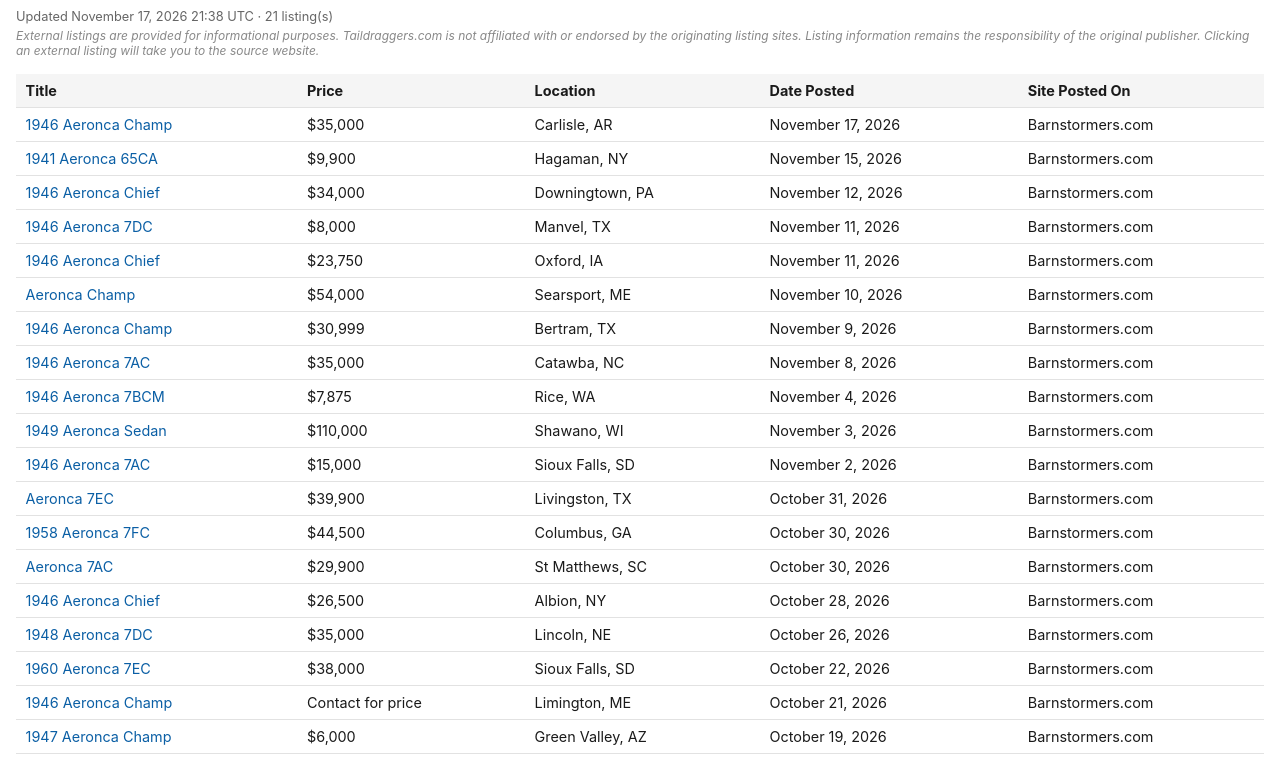
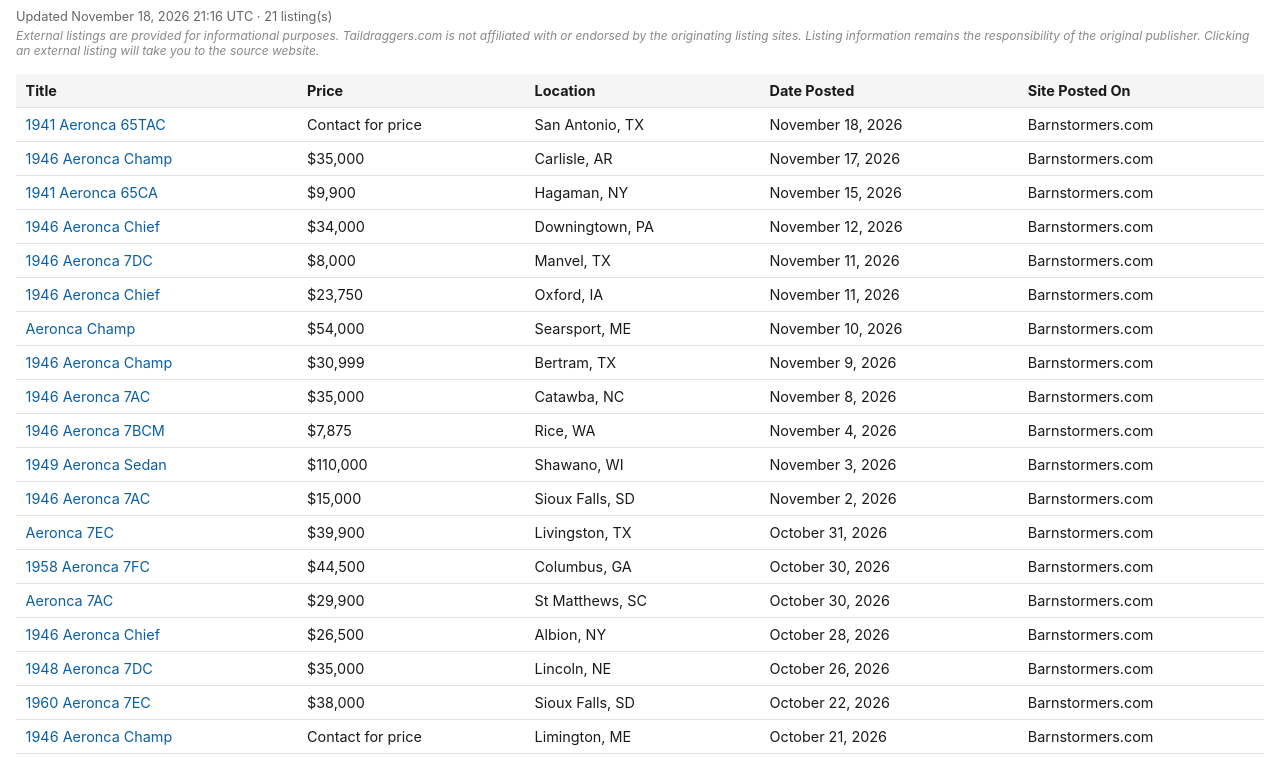
Before and after one commit to taildraggers/aeronca, a plain HTML site: page docs/index.html in a window 1280 px wide. Shown: the part 43-800 px from the top of the page. Drawn offline with Linux system fonts and the light colour scheme.

Commit message:
Update Aeronca listings (2026-11-18)

```diff
--- a/docs/index.html
+++ b/docs/index.html
@@ -76,13 +76,14 @@
 </head>
 <body>
   <h1>Other Aeronca Ads on the Web</h1>
-  <div class="updated">Updated November 17, 2026 21:38 UTC &middot; 21 listing(s)</div>
+  <div class="updated">Updated November 18, 2026 21:16 UTC &middot; 21 listing(s)</div>
   <div class="disclaimer">External listings are provided for informational purposes. Taildraggers.com is not affiliated with or endorsed by the originating listing sites. Listing information remains the responsibility of the original publisher. Clicking an external listing will take you to the source website.</div>
   <table>
     <thead>
       <tr><th>Title</th><th>Price</th><th>Location</th><th>Date Posted</th><th>Site Posted On</th></tr>
     </thead>
     <tbody>
+        <tr><td><a href="https://www.barnstormers.com/classified-2084536-1941-Aeronca-Defender-65TAC.html" target="_blank" rel="noopener noreferrer">1941 Aeronca 65TAC</a></td><td>Contact for price</td><td>San Antonio, TX</td><td>November 18, 2026</td><td>Barnstormers.com</td></tr>
         <tr><td><a href="https://www.barnstormers.com/classified-2084194-1946-AERONCA-CHAMP.html" target="_blank" rel="noopener noreferrer">1946 Aeronca Champ</a></td><td>$35,000</td><td>Carlisle, AR</td><td>November 17, 2026</td><td>Barnstormers.com</td></tr>
         <tr><td><a href="https://www.barnstormers.com/classified-2083899-1941-AERONCA-65CA-SUPER-CHIEF.html" target="_blank" rel="noopener noreferrer">1941 Aeronca 65CA</a></td><td>$9,900</td><td>Hagaman, NY</td><td>November 15, 2026</td><td>Barnstormers.com</td></tr>
         <tr><td><a href="https://www.barnstormers.com/classified-2083406-1946-Aeronca-Chief.html" target="_blank" rel="noopener noreferrer">1946 Aeronca Chief</a></td><td>$34,000</td><td>Downingtown, PA</td><td>November 12, 2026</td><td>Barnstormers.com</td></tr>
@@ -101,7 +102,6 @@
         <tr><td><a href="https://www.barnstormers.com/classified-2069705-1948-Aeronca-Champ-7DC-(126).html" target="_blank" rel="noopener noreferrer">1948 Aeronca 7DC</a></td><td>$35,000</td><td>Lincoln, NE</td><td>October 26, 2026</td><td>Barnstormers.com</td></tr>
         <tr><td><a href="https://www.barnstormers.com/classified-2074174-1960-Aeronca-Champ-7EC.html" target="_blank" rel="noopener noreferrer">1960 Aeronca 7EC</a></td><td>$38,000</td><td>Sioux Falls, SD</td><td>October 22, 2026</td><td>Barnstormers.com</td></tr>
         <tr><td><a href="https://www.barnstormers.com/classified-2079345-Sea-Plane-1946-Aeronca-Champ.html" target="_blank" rel="noopener noreferrer">1946 Aeronca Champ</a></td><td>Contact for price</td><td>Limington, ME</td><td>October 21, 2026</td><td>Barnstormers.com</td></tr>
-        <tr><td><a href="https://www.barnstormers.com/classified-2019211-1947-Aeronca-L16A-Champ-Projec.html" target="_blank" rel="noopener noreferrer">1947 Aeronca Champ</a></td><td>$6,000</td><td>Green Valley, AZ</td><td>October 19, 2026</td><td>Barnstormers.com</td></tr>
         <tr><td><a href="https://www.barnstormers.com/classified-2070538-1946-Aeronca-7Ac.html" target="_blank" rel="noopener noreferrer">1946 Aeronca 7AC</a></td><td>$58,000</td><td>Lewiston, ID</td><td>October 15, 2026</td><td>Barnstormers.com</td></tr>
         <tr><td><a href="https://www.barnstormers.com/classified-2074643-Aeronca-Chief.html" target="_blank" rel="noopener noreferrer">Aeronca Chief</a></td><td>$18,000</td><td>St Joseph, MO</td><td>October 15, 2026</td><td>Barnstormers.com</td></tr>
     </tbody>
```
